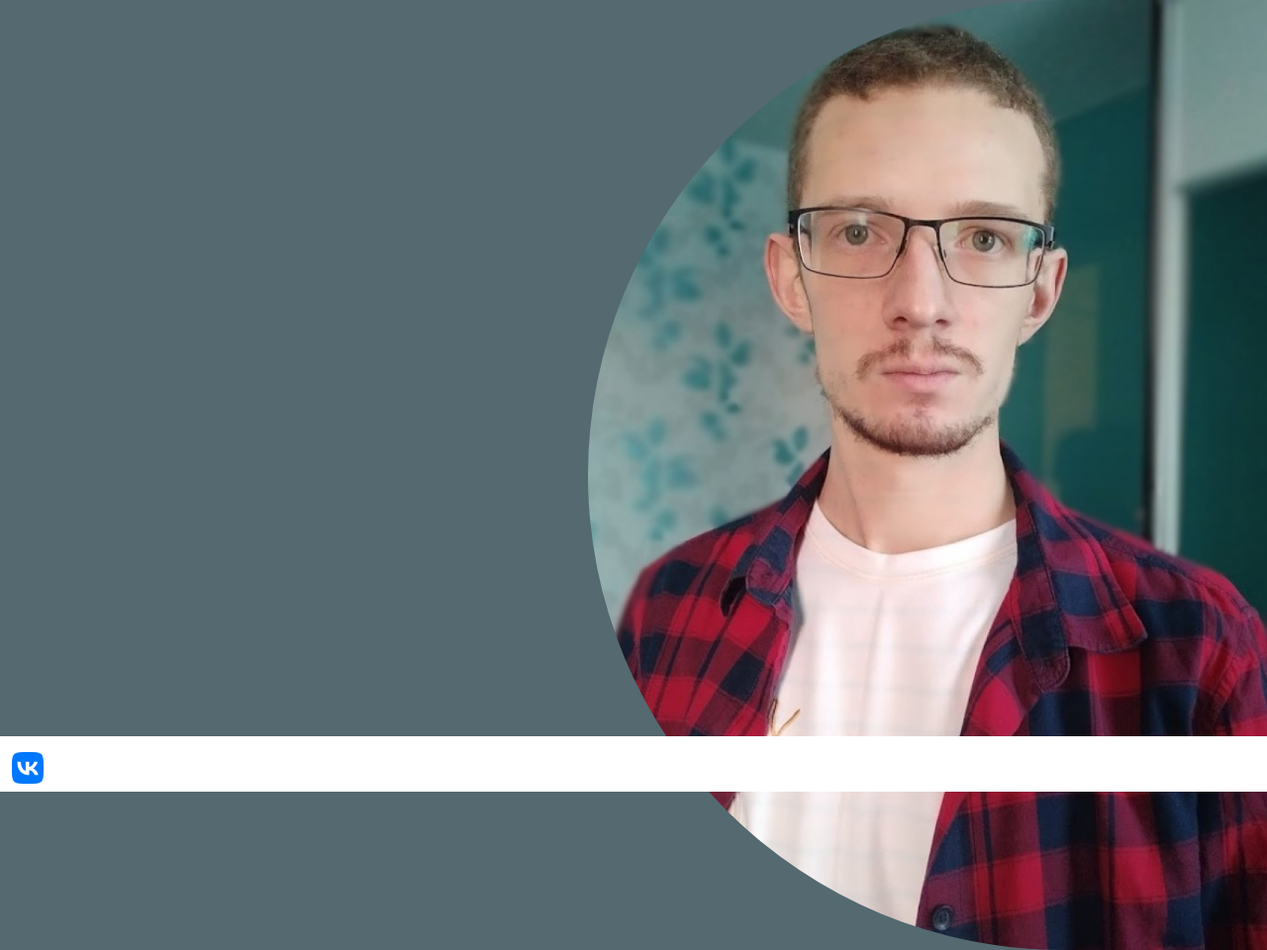
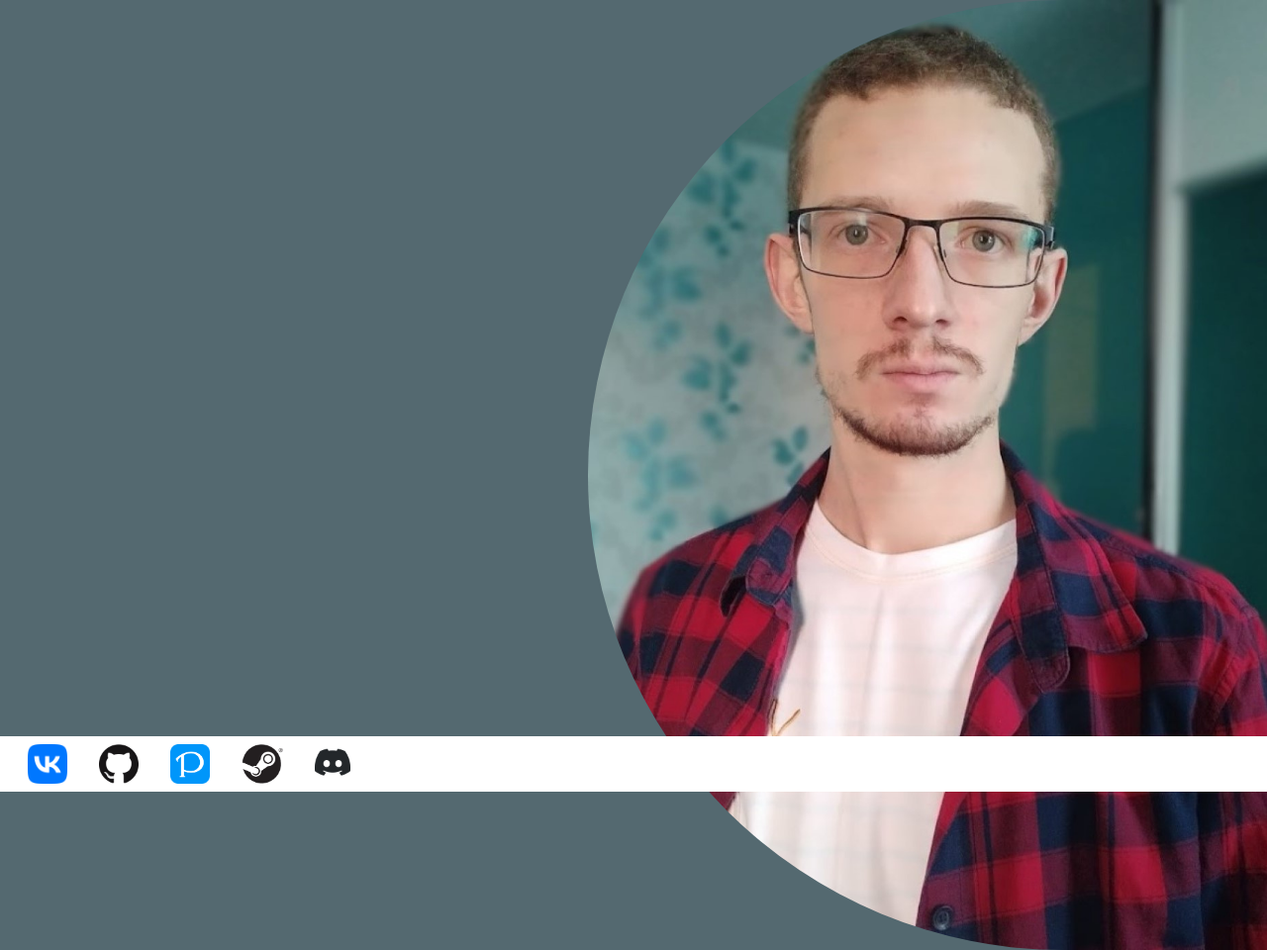
Before and after one commit to CruzedV/CruzedV.github.io, a website: page index.html in a window 1280 px wide. Shown: the whole page at 99% size. Drawn offline with nearby package versions, Linux system fonts and the light colour scheme.

Commit message:
Added new personal links

```diff
--- a/css/style.scss
+++ b/css/style.scss
@@ -51,7 +51,16 @@ circle-frame {
 nav {
   background-color: $secondary;
   max-height: 7%;
-  img {
-    max-height: 2em;
+  div {
+    ul {
+      li {
+        display: block;
+        a {
+          img {
+            max-height: 2.5em;
+          };
+        };
+      };
+    };
   };
 };
--- a/index.html
+++ b/index.html
@@ -12,12 +12,37 @@
       <circle-frame>
         <img src="static/MyPicture.jpg">
       </circle-frame>
-      <nav class="navbar fixed-bottom">
+      <nav class="nav fixed-bottom">
         <div class="container-fluid">
-          <ul class="navbar-nav">
+          <ul class="nav">
+            <!-- VKontakte -->
             <li class="nav-item">
               <a class="nav-link" href="https://vk.com/cruzedv">
-                <img class="img-fluid" src="static/VK_Compact_Logo.png">
+                <img class="" src="static/VK_Compact_Logo.png">
+              </a>
+            </li>
+            <!-- GITHUB -->
+            <li class="nav-item">
+              <a class="nav-link" href="https://github.com/CruzedV">
+                <img class="" src="static/GitHub-Mark-120px-plus.png">
+              </a>
+            </li>
+            <!-- PIXIV -->
+            <li class="nav-item">
+              <a class="nav-link" href="https://www.pixiv.net/en/users/24780176">
+                <img class="" src="static/logo_icon_r.png">
+              </a>
+            </li>
+            <!-- STEAM -->
+            <li class="nav-item">
+              <a class="nav-link" href="https://steamcommunity.com/profiles/76561198160848120/">
+                <img class="" src="static/steam_brandingAssets.png">
+              </a>
+            </li>
+             <!-- DISCORD -->
+             <li class="nav-item">
+              <a class="nav-link" href="https://discord.com/users/216133241818710016/">
+                <img class="" src="static/Discord-Logo-Black.png">
               </a>
             </li>
           </ul>
```
Also changed, not shown: css/index.css, static/Discord-Logo-Black.png (added), static/GitHub-Mark-120px-plus.png (added), static/logo_icon_r.png (added), static/steam_brandingAssets.png (added), 1 other file.
